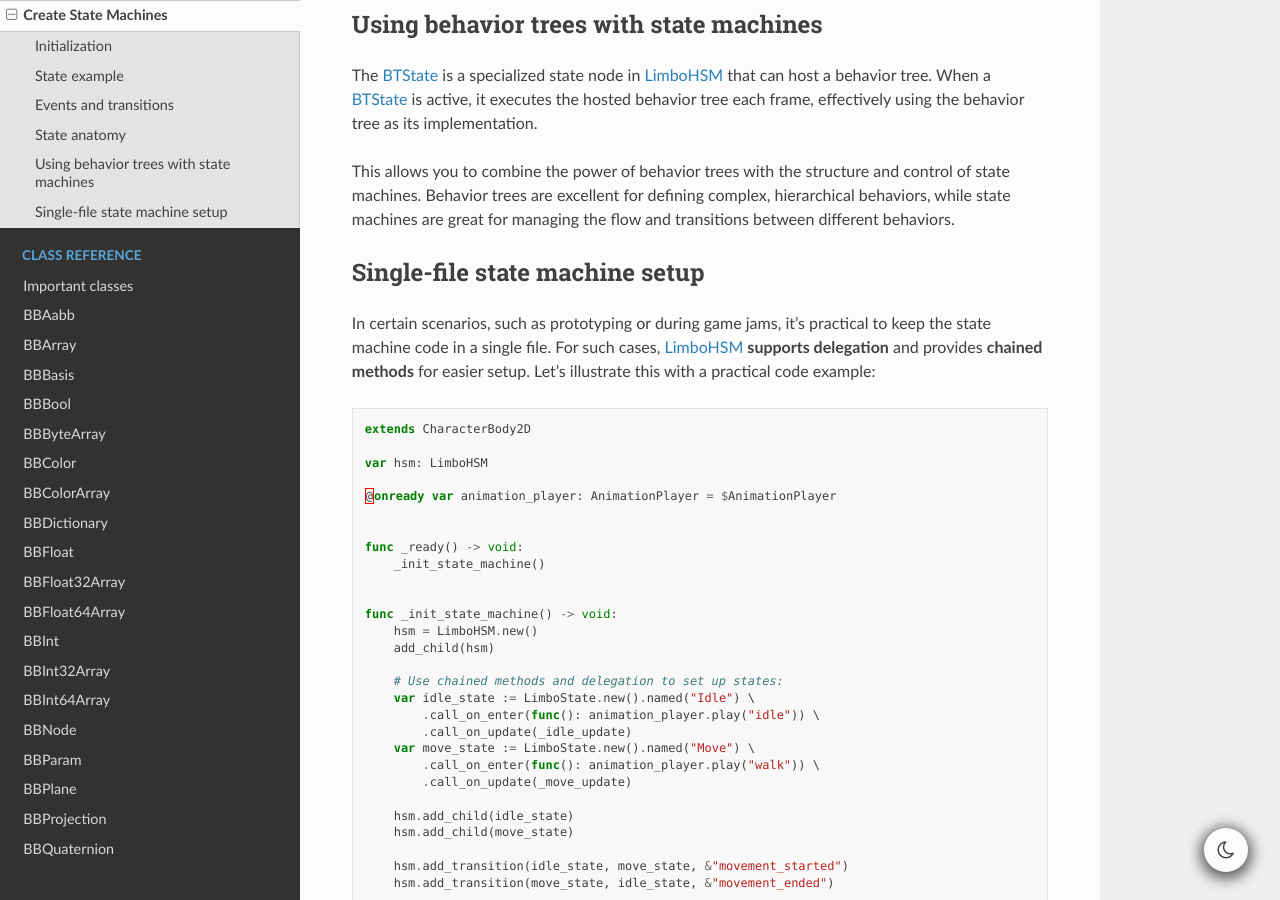
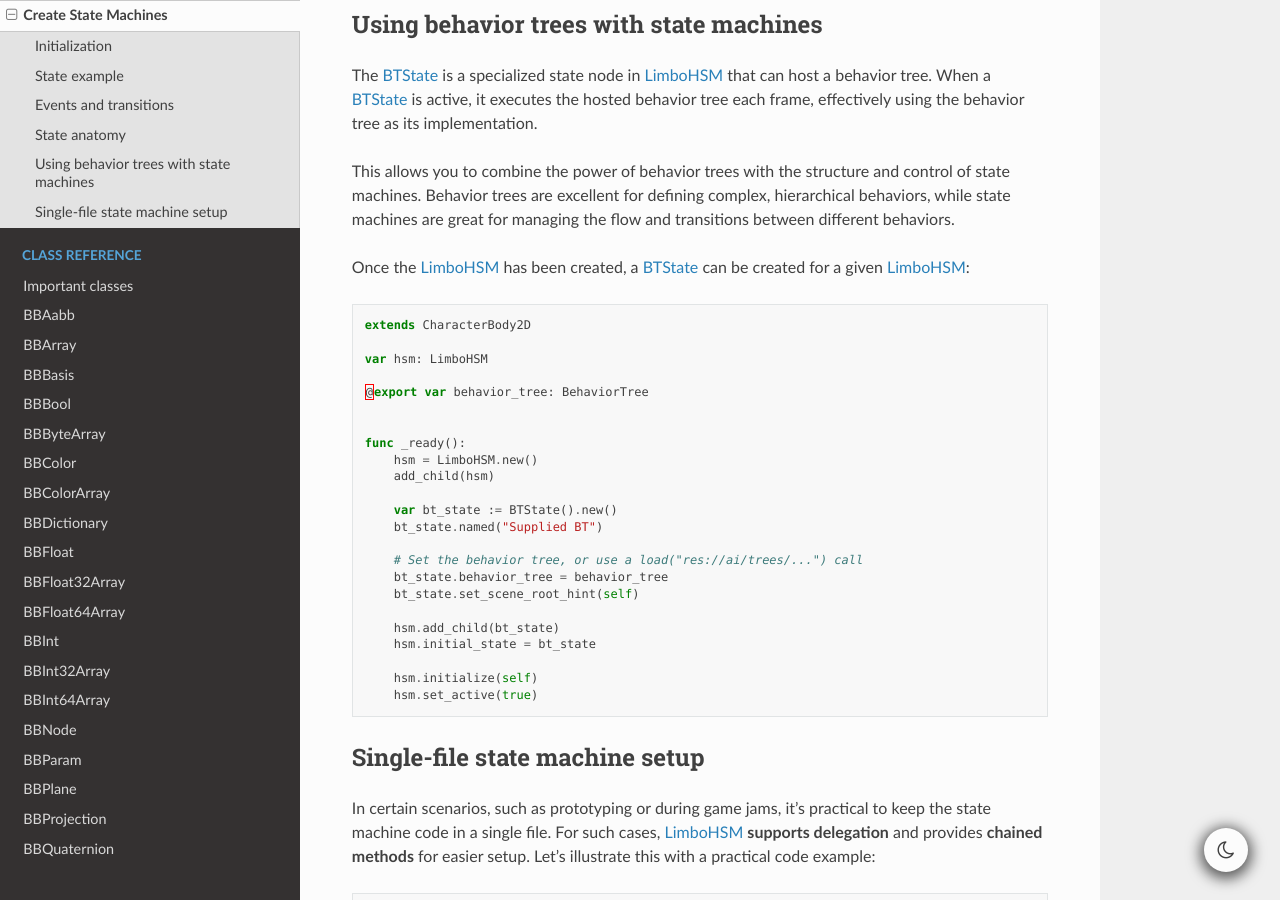
Before and after one commit to limbonaut/limboai, a Sphinx documentation site: the page built from doc/source/hierarchical-state-machines/create-hsm.rst, in a window 1280 px wide and 900 px high, scrolled down 2626 px. Built offline with Sphinx 7.4.7 and the Read the Docs theme 3.1.0, drawn with Linux system fonts in a browser that asks for light colours; pages that are not in the unit, such as notebooks, are missing from menus.

Commit message:
Doc: Add usecase for BTState
Add an example showing using a BTState within a LimboHSM.

```diff
--- a/doc/source/hierarchical-state-machines/create-hsm.rst
+++ b/doc/source/hierarchical-state-machines/create-hsm.rst
@@ -150,6 +150,34 @@ This allows you to combine the power of behavior trees with the structure and co
 Behavior trees are excellent for defining complex, hierarchical behaviors,
 while state machines are great for managing the flow and transitions between different behaviors.
 
+Once the :ref:`LimboHSM<class_LimboHSM>` has been created, a :ref:`BTState<class_BTState>` can be created for a given :ref:`LimboHSM<class_BehaviorTree>`:
+
+.. code:: gdscript
+
+    extends CharacterBody2D
+
+    var hsm: LimboHSM
+
+    @export var behavior_tree: BehaviorTree
+
+
+    func _ready():
+        hsm = LimboHSM.new()
+        add_child(hsm)
+
+        var bt_state := BTState().new()
+        bt_state.named("Supplied BT")
+
+        # Set the behavior tree, or use a load("res://ai/trees/...") call
+        bt_state.behavior_tree = behavior_tree
+        bt_state.set_scene_root_hint(self)
+
+        hsm.add_child(bt_state)
+        hsm.initial_state = bt_state
+
+        hsm.initialize(self)
+        hsm.set_active(true)
+
 
 Single-file state machine setup
 -------------------------------
```
